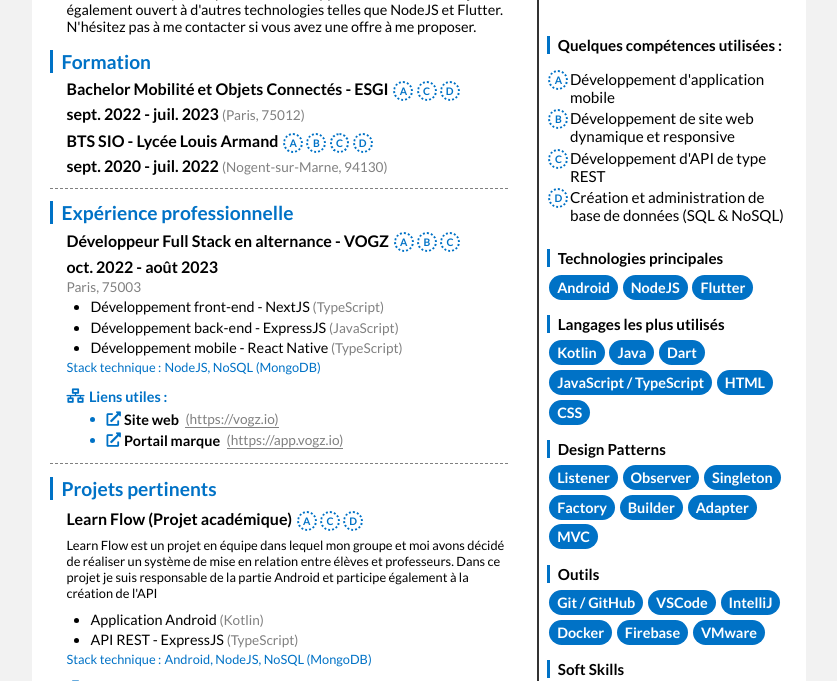
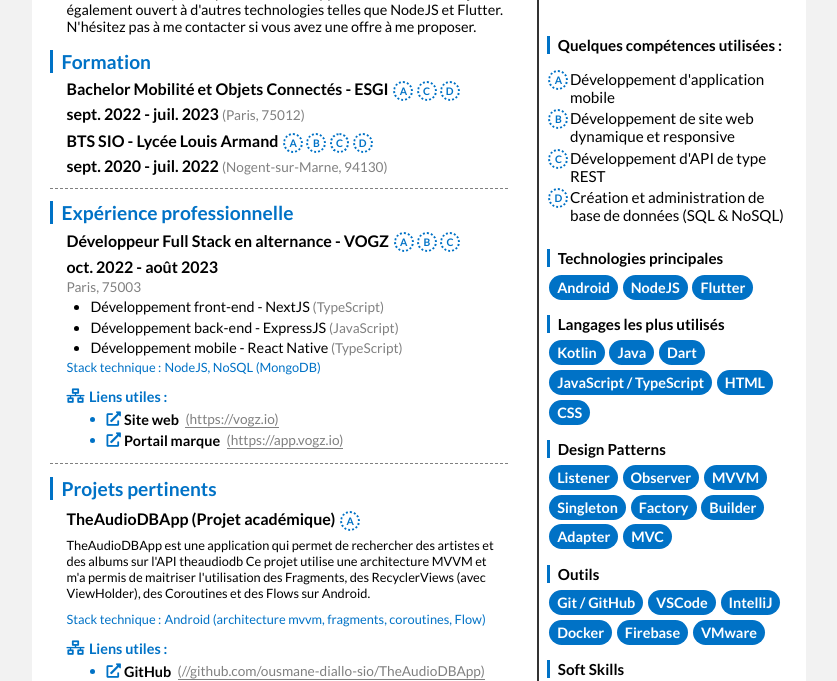
Before and after one commit to ousmane-diallo-sio/CV-HTML, a plain HTML site: page index.html in a window 1280 px wide. Shown: the part 264-945 px from the top of the page, without its empty margins (221-1058 px from the left). Drawn offline with Linux system fonts and the light colour scheme.

Commit message:
feat: added latest Android project

```diff
--- a/index.html
+++ b/index.html
@@ -92,32 +92,24 @@
                         <h3>Projets pertinents</h3>
                         <section>
                             <h4>
-                                Learn Flow (Projet académique)
+                                TheAudioDBApp (Projet académique)
                                 <span skillId="A"></span>
-                                <span skillId="C"></span>
-                                <span skillId="D"></span>
                             </h4>
                             <p>
-                                Learn Flow est un projet en équipe dans lequel mon groupe et moi avons décidé de réaliser un système de mise en relation
-                                entre élèves et professeurs. Dans ce projet je suis responsable de la partie Android et participe également
-                                à la création de l'API
+                                TheAudioDBApp est une application qui permet de rechercher des artistes et des albums sur l'API theaudiodb
+                                Ce projet utilise une architecture MVVM et m'a permis de maitriser l'utilisation des Fragments,
+                                des RecyclerViews (avec ViewHolder), des Coroutines et des Flows sur Android.
                             </p>
-                            <ul>
-                                <li>Application Android <span>(Kotlin)</span></li>
-                                <li>API REST - ExpressJS <span>(TypeScript)</span></li>
-                            </ul>
-                            <small>Android, NodeJS, NoSQL (MongoDB)</small>
+                            <small>Android (architecture mvvm, fragments, coroutines, Flow)</small>
                             <nav>
                                 <ul>
                                     <li>
-                                        <a target="_blank" rel="noopener noreferrer" href="https://github.com/ousmane-diallo-sio/learnflow-app">
+                                        <a target="_blank" rel="noopener noreferrer" href="//github.com/ousmane-diallo-sio/TheAudioDBApp">
                                             GitHub
                                         </a>
                                     </li>
                                     <li>
-                                        <a target="_blank" rel="noopener noreferrer" href="https://github.com/ousmane-diallo-sio/learnflow-api">
-                                            GitHub
-                                        </a>
+                                        <a target="_blank" rel="noopener noreferrer" href="https://theaudiodb.com">API</a>
                                     </li>
                                 </ul>
                             </nav>
@@ -191,6 +183,7 @@
                             <ul>
                                 <li>Listener</li>
                                 <li>Observer</li>
+                                <li>MVVM</li>
                                 <li>Singleton</li>
                                 <li>Factory</li>
                                 <li>Builder</li>
```
